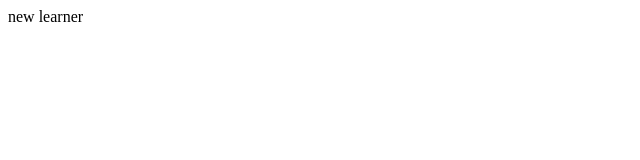
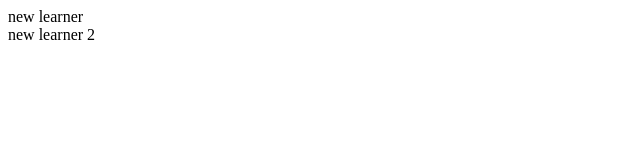
Before and after one commit to MotteyAmos/text_repository, a plain HTML site: page index.html in a window 1280 px wide. Shown: the full height of the page, 0-640 px from the left. Drawn offline with Linux system fonts and the light colour scheme.

Commit message:
new branch first commit

```diff
--- a/index.html
+++ b/index.html
@@ -8,5 +8,6 @@
 </head>
 <body>
     <div>new learner</div>
+    <div>new learner 2</div>
 </body>
 </html>
```
